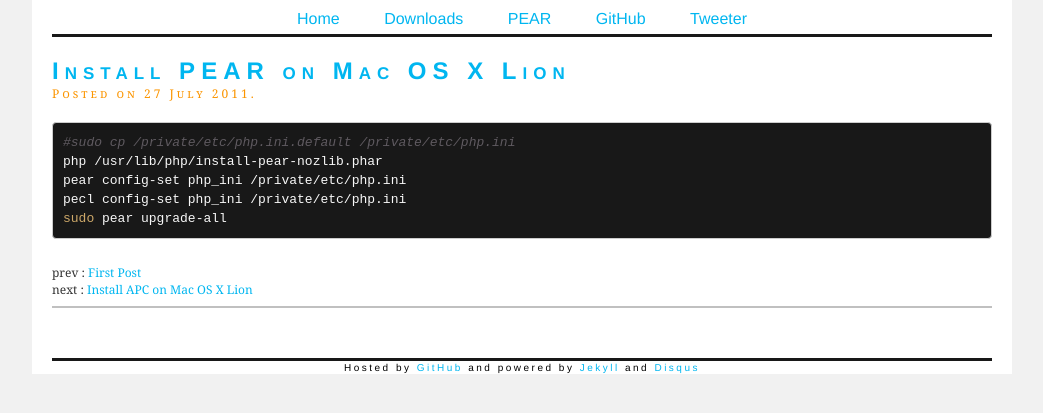
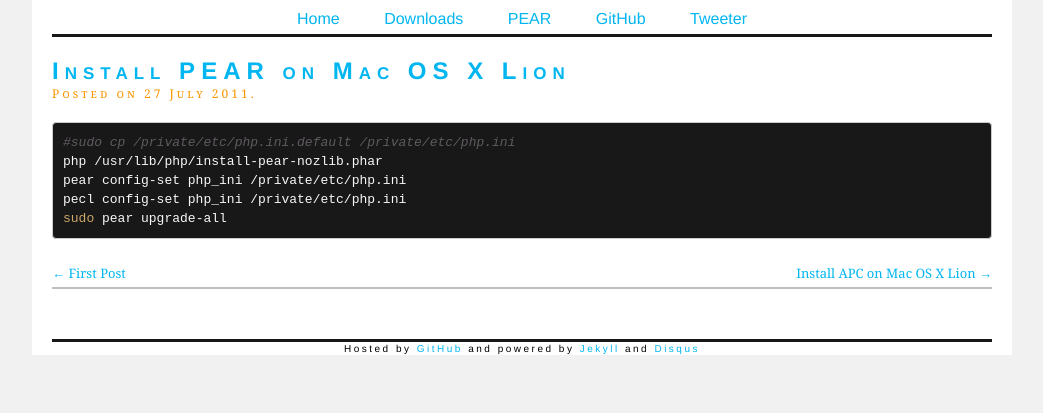
Before and after one commit to stealth35/stealth35.github.com, a Jekyll site: the page built from _posts/2011-07-27-install-pear-on-osx-lion.html, in a window 1280 px wide. Shown: the top 413 px of the page, without its empty margins (118-1161 px from the left). Built offline with Jekyll 4.4.1, drawn with Linux system fonts in a browser that asks for light colours; nearby versions of some CDN libraries; comment, search, counter and statistics services are not loaded.

Commit message:
Change nav

```diff
--- a/_layouts/post.html
+++ b/_layouts/post.html
@@ -8,10 +8,10 @@
     {{ content }}
     <div class="footer">
     {% if page.previous %}
-        <div id="previous">prev : <a href="{{ page.previous.url }}">{{ page.previous.title }}</a></div>
+        <div id="previous"><a href="{{ page.previous.url }}">← {{ page.previous.title }}</a></div>
     {% endif %}
     {% if page.next %}
-        <div id="next">next : <a href="{{ page.next.url }}">{{ page.next.title }}</a></div>
+        <div id="next"><a href="{{ page.next.url }}">{{ page.next.title }} →</a></div>
     {% endif %}
     </div>
     <hr />
--- a/stylesheets/master.css
+++ b/stylesheets/master.css
@@ -67,7 +67,16 @@
 
 article .footer {
     margin-top:25px;
-    font-size:12px;
+    padding-bottom:15px;
+    font-size:13px;
+}
+
+article #previous{
+	float:left;
+}
+
+article #next{
+	float:right;
 }
 
 article .date {
```
